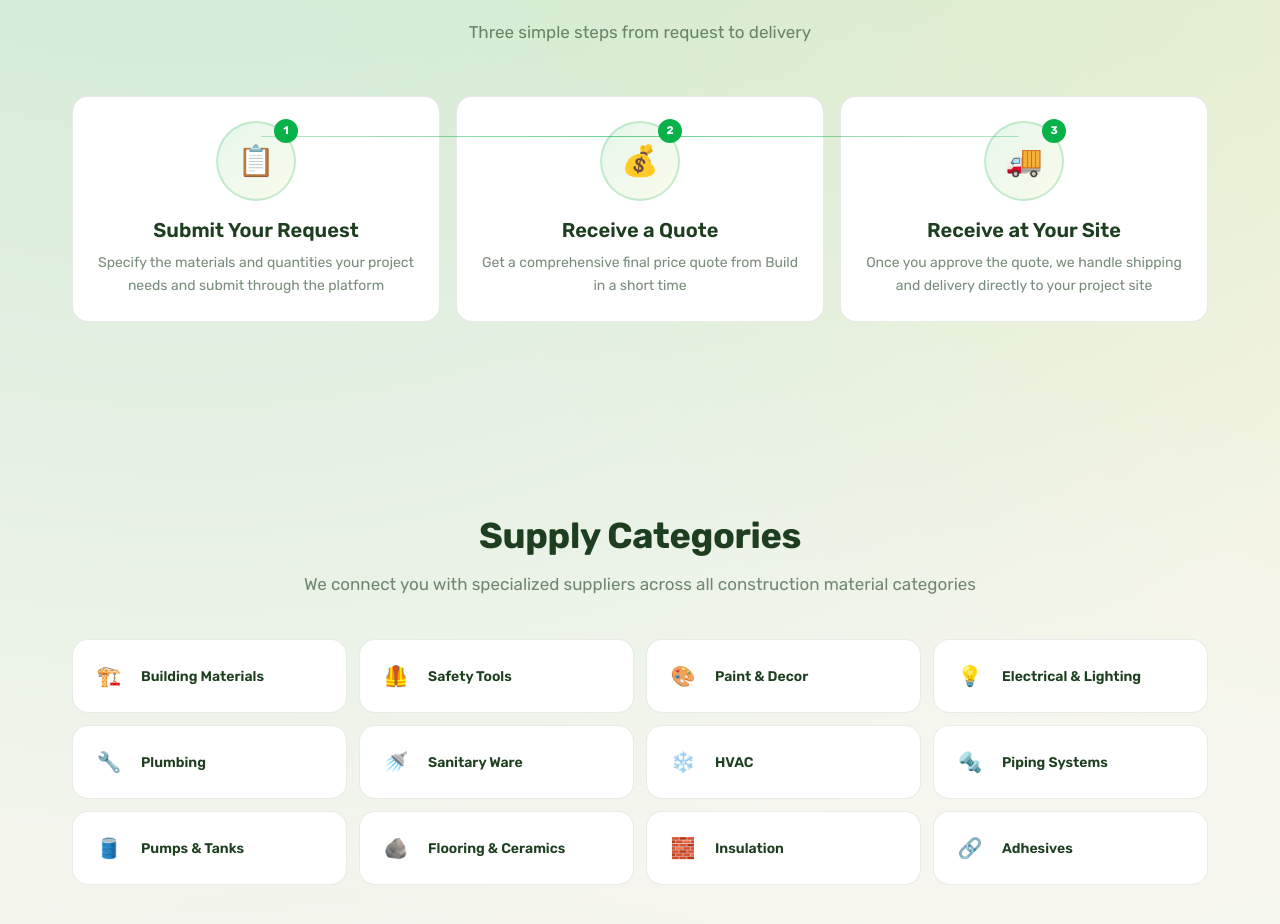
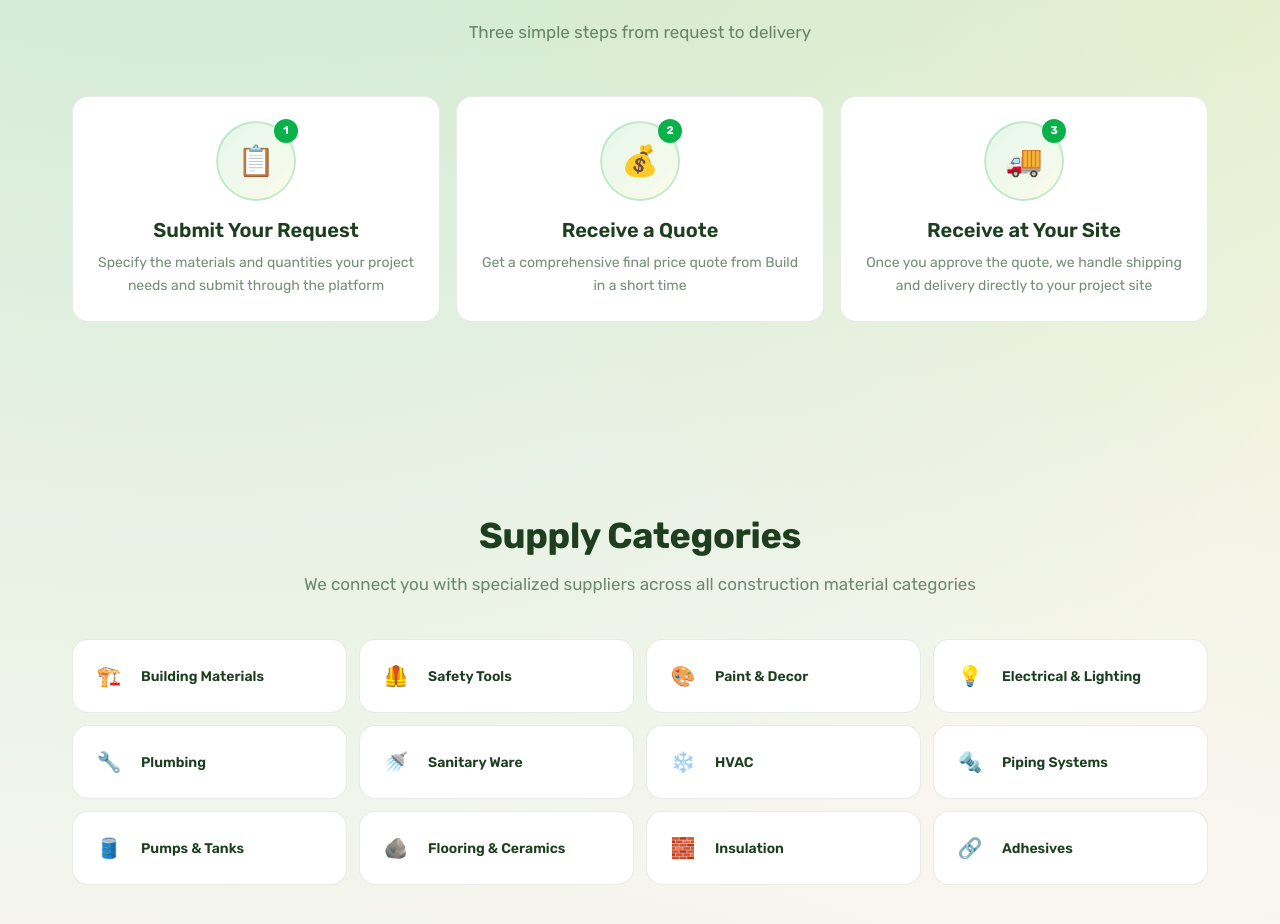
Before and after one commit to sulaimanalsuqub/buildsaudi, a Next.js app: page / in a window 1280 px wide. Shown: the part 1082-2006 px from the top of the page. Built offline with nearby package versions, Linux system fonts and the light colour scheme.

Commit message:
fix: remove connector line between how it works steps
Co-Authored-By: Claude <noreply@anthropic.com>

```diff
--- a/components/sections/home-content.tsx
+++ b/components/sections/home-content.tsx
@@ -203,11 +203,6 @@ export function HomeContent({ isRtl = false }: HomeContentProps) {
             </div>
 
             <div className="relative grid gap-4 md:grid-cols-3">
-              {/* connector line */}
-              <div
-                aria-hidden="true"
-                className="absolute start-[16.66%] end-[16.66%] top-10 hidden h-px bg-gradient-to-r from-brand-primary/30 via-brand-primary/60 to-brand-primary/30 md:block rtl:bg-gradient-to-l"
-              />
 
               {t.steps.map((step, index) => (
                 <motion.div
```
